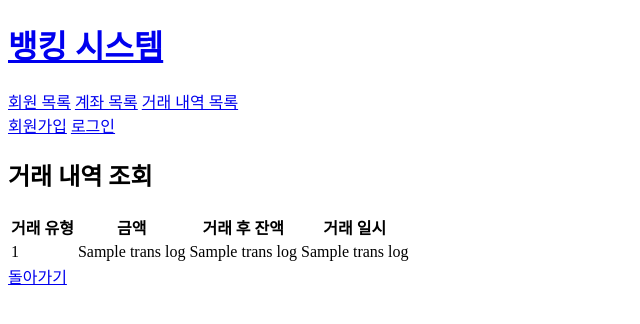
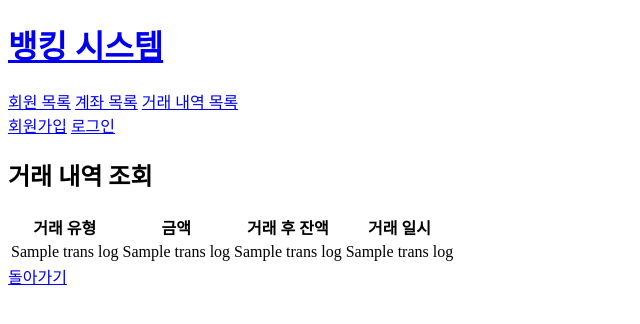
Before and after one commit to tasueom/20251002-banking-system-flask, a Flask app: template templates/trans_log.html in a window 1280 px wide. Shown: the top 324 px of the page, without its empty margins (0-640 px from the left). Run offline with Flask 3, Linux system fonts and the light colour scheme; the template is opened without the code that fills it: most values are stand-ins (such as "Sample title", 1, 10 or a date in 2020).

Commit message:
refactor: 관리자/회원 공용화를 대비해 get_trans_log() 조회 칼럼 확장

```diff
--- a/db.py
+++ b/db.py
@@ -185,7 +185,7 @@ def get_trans_log(acc_no):
     cur = conn.cursor()
     cur.execute("""
                 select
-                trans_type, amount, balance, trans_date
+                *
                 from transactions
                 where acc_no = %s
                 """,(acc_no,))
--- a/templates/trans_log.html
+++ b/templates/trans_log.html
@@ -14,10 +14,10 @@
     </tr>
     {% for t in trans_log %}
     <tr>
-        <td>{{t[0]}}</td>
-        <td>{{t[1]}}</td>
         <td>{{t[2]}}</td>
         <td>{{t[3]}}</td>
+        <td>{{t[4]}}</td>
+        <td>{{t[5]}}</td>
     </tr>
     {% endfor %}
 </table>
```
